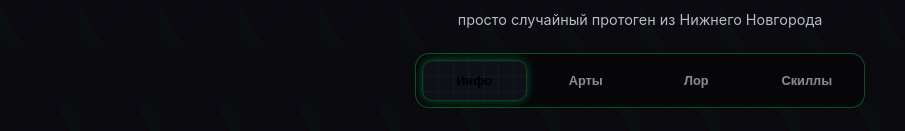
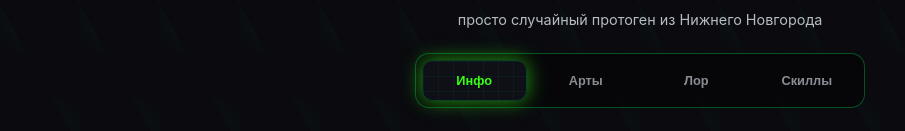
Before and after one commit to ARTHONEK/artho-bio, a plain HTML site: page index.html in a window 1280 px wide. Shown: the part 204-335 px from the top of the page, without its empty margins (0-905 px from the left). Drawn offline with Linux system fonts and the light colour scheme.

Commit message:
Add files via upload

```diff
--- a/index.html
+++ b/index.html
@@ -4,7 +4,7 @@
     <meta charset="UTF-8">
     <meta name="viewport" content="width=device-width, initial-scale=1.0">
     <title>Bio | Artho</title>
-    <link rel="stylesheet" href="style.css?v=1.5">
+    <link rel="stylesheet" href="style.css?v=1.6">
 </head>
 <body>
 
--- a/style.css
+++ b/style.css
@@ -85,11 +85,15 @@ h1 {
 }
 
 .tab-btn.active {
-    background: var(--accent-color);
-    color: #000;
+    /* Используем самый яркий неоновый прямо здесь */
+    background: #000000;
+    color: #39FF14;      /* Черный текст для максимальной читаемости */
     opacity: 1;
-    box-shadow: 0 0 10px var(--accent-glow);
+    box-shadow: 0 0 20px rgba(57, 255, 20, 0.6); /* Усиленное свечение */
+    font-weight: 900;    /* Жирный шрифт */
+    border: 1px solid #ffffff; /* Тонкая белая рамка добавит яркости краям */
 }
+
 
 /* Инфо-блоки */
 .info-block {
```
